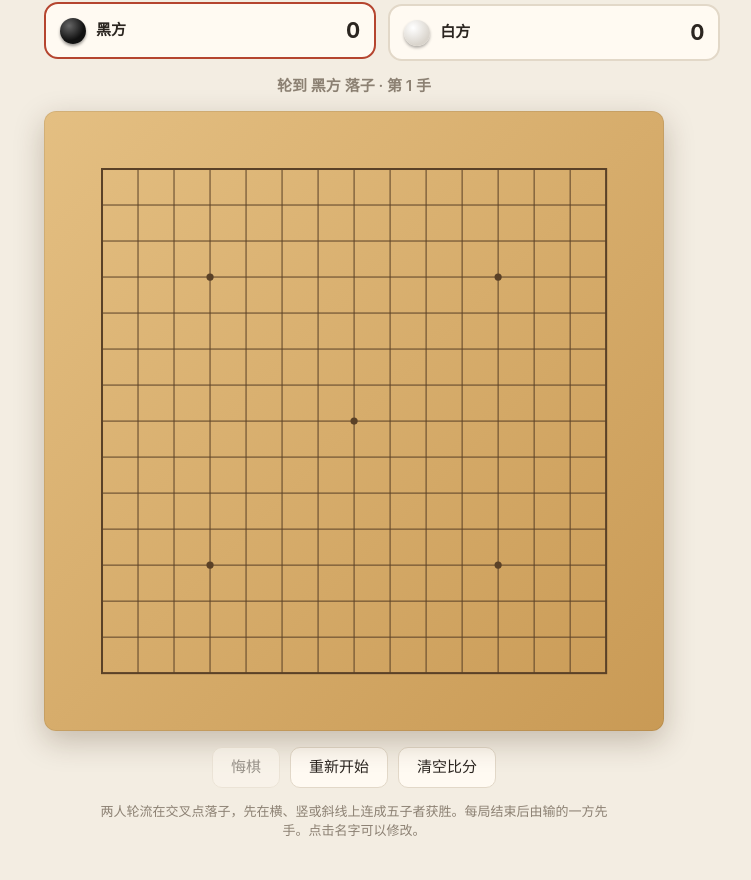
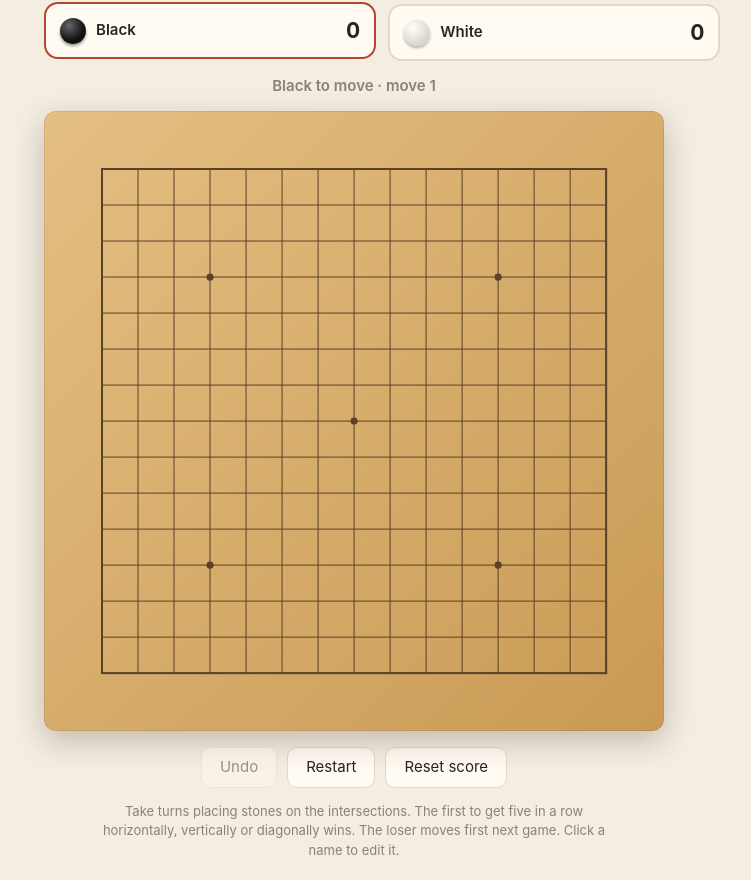
Before and after one commit to eloisehe8-debug/gomoku, a plain HTML site: page index.html in a window 1280 px wide. Shown: the part 63-943 px from the top of the page, without its empty margins (286-1037 px from the left). Drawn offline with Linux system fonts and the light colour scheme.

Commit message:
Add English/Chinese language toggle, default to English

```diff
--- a/index.html
+++ b/index.html
@@ -1,9 +1,9 @@
 <!doctype html>
-<html lang="zh">
+<html lang="en">
 <head>
 <meta charset="utf-8">
 <meta name="viewport" content="width=device-width, initial-scale=1, viewport-fit=cover">
-<title>五子棋 · Gomoku</title>
+<title>Gomoku · 五子棋</title>
 <style>
   :root {
     --bg: #f3ede2; --panel: #fffaf2; --text: #2b2520; --muted: #8c8173; --line: #e2d8c8;
@@ -20,7 +20,9 @@
     display: flex; flex-direction: column; align-items: center;
     padding: max(16px, env(safe-area-inset-top)) 16px max(20px, env(safe-area-inset-bottom));
   }
-  h1 { font-size: 22px; margin: 4px 0 14px; letter-spacing: 2px; }
+  header { width: min(100%, 620px); display: flex; align-items: center; justify-content: space-between; gap: 12px; margin: 4px 0 14px; }
+  h1 { font-size: 22px; margin: 0; letter-spacing: 2px; }
+  .lang { padding: 4px 12px; font-size: 13px; border-radius: 999px; }
   h1 small { font-weight: 400; color: var(--muted); font-size: 14px; letter-spacing: 0; margin-left: 6px; }
 
   .players { display: flex; gap: 12px; width: min(100%, 620px); margin-bottom: 14px; }
@@ -76,17 +78,20 @@
 </style>
 </head>
 <body>
-  <h1>五子棋<small>Gomoku · 双人对战</small></h1>
+  <header>
+    <h1><span data-i18n="title"></span><small data-i18n="subtitle"></small></h1>
+    <button class="lang" id="lang" aria-label="Switch language / 切换语言"></button>
+  </header>
 
   <div class="players">
     <div class="player" id="p1">
       <div class="stone black"></div>
-      <input id="name1" value="黑方" maxlength="10" aria-label="黑方名字">
+      <input id="name1" maxlength="10">
       <div class="score" id="score1">0</div>
     </div>
     <div class="player" id="p2">
       <div class="stone white"></div>
-      <input id="name2" value="白方" maxlength="10" aria-label="白方名字">
+      <input id="name2" maxlength="10">
       <div class="score" id="score2">0</div>
     </div>
   </div>
@@ -100,17 +105,17 @@
         <div class="stone" id="winStone"></div>
         <div class="big" id="winText"></div>
         <p id="winSub"></p>
-        <button class="primary" id="again">再来一局</button>
+        <button class="primary" id="again" data-i18n="again"></button>
       </div>
     </div>
   </div>
 
   <div class="controls">
-    <button id="undo">悔棋</button>
-    <button id="restart">重新开始</button>
-    <button id="resetScore">清空比分</button>
+    <button id="undo" data-i18n="undo"></button>
+    <button id="restart" data-i18n="restart"></button>
+    <button id="resetScore" data-i18n="resetScore"></button>
   </div>
-  <div class="info">两人轮流在交叉点落子，先在横、竖或斜线上连成五子者获胜。每局结束后由输的一方先手。点击名字可以修改。</div>
+  <div class="info" data-i18n="info"></div>
 
 <script>
 const N = 15;                       // 15 × 15 路棋盘
@@ -118,10 +123,51 @@ const canvas = document.getElementById("board");
 const ctx = canvas.getContext("2d");
 const $ = (id) => document.getElementById(id);
 
+const I18N = {
+  en: {
+    title: "Gomoku", subtitle: "Five in a Row · 2 players", black: "Black", white: "White",
+    undo: "Undo", restart: "Restart", resetScore: "Reset score", again: "Play again", toggle: "中文",
+    info: "Take turns placing stones on the intersections. The first to get five in a row horizontally, vertically or diagonally wins. The loser moves first next game. Click a name to edit it.",
+    nameLabel: (n) => `${n} player name`,
+    turn: (n, k) => `${n} to move · move ${k}`,
+    wins: (n) => `${n} wins!`,
+    winSub: (k, a, b, f) => `${k} moves · score ${a} : ${b} · ${f} moves first next game`,
+    draw: "Draw", drawSub: "The board is full. Nobody wins.",
+  },
+  zh: {
+    title: "五子棋", subtitle: "Gomoku · 双人对战", black: "黑方", white: "白方",
+    undo: "悔棋", restart: "重新开始", resetScore: "清空比分", again: "再来一局", toggle: "EN",
+    info: "两人轮流在交叉点落子，先在横、竖或斜线上连成五子者获胜。每局结束后由输的一方先手。点击名字可以修改。",
+    nameLabel: (n) => `${n}名字`,
+    turn: (n, k) => `轮到 ${n} 落子 · 第 ${k} 手`,
+    wins: (n) => `${n} 获胜！`,
+    winSub: (k, a, b, f) => `共 ${k} 手 · 比分 ${a} : ${b} · 下局 ${f} 先手`,
+    draw: "平局", drawSub: "棋盘下满了，不分胜负",
+  },
+};
+let lang = load("gomoku-lang", "en");
+if (!I18N[lang]) lang = "en";
+let t = I18N[lang];
+const isDefaultName = (v, who) => !v.trim() || Object.values(I18N).some((d) => d[who === 1 ? "black" : "white"] === v.trim());
+
 let board, moves, current, winner, winLine, hover, first = 1;
 let scores = load("gomoku-scores", { 1: 0, 2: 0 });
-const names = load("gomoku-names", { 1: "黑方", 2: "白方" });
+const names = load("gomoku-names", { 1: "", 2: "" });
 $("name1").value = names[1]; $("name2").value = names[2];
+
+function applyLang() {
+  t = I18N[lang];
+  document.documentElement.lang = lang === "zh" ? "zh-CN" : "en";
+  document.querySelectorAll("[data-i18n]").forEach((el) => { el.textContent = t[el.dataset.i18n]; });
+  $("lang").textContent = t.toggle;
+  for (const i of [1, 2]) {
+    const def = i === 1 ? t.black : t.white;
+    if (isDefaultName($("name" + i).value, i)) $("name" + i).value = def;
+    $("name" + i).setAttribute("aria-label", t.nameLabel(def));
+  }
+  update();
+  if ($("overlay").classList.contains("show")) showWin();
+}
 
 function load(key, fallback) {
   try { return JSON.parse(localStorage.getItem(key)) || fallback; } catch { return fallback; }
@@ -241,7 +287,7 @@ function undo() {
 }
 
 // ---------- 界面 ----------
-function name(who) { return $("name" + who).value.trim() || (who === 1 ? "黑方" : "白方"); }
+function name(who) { return $("name" + who).value.trim() || (who === 1 ? t.black : t.white); }
 
 function update() {
   $("score1").textContent = scores[1]; $("score2").textContent = scores[2];
@@ -249,8 +295,8 @@ function update() {
   $("p2").classList.toggle("active", !winner && current === 2);
   const st = $("status");
   st.classList.toggle("win", winner > 0);
-  st.textContent = winner > 0 ? `${name(winner)} 获胜！`
-    : winner === -1 ? "平局" : `轮到 ${name(current)} 落子 · 第 ${moves.length + 1} 手`;
+  st.textContent = winner > 0 ? t.wins(name(winner))
+    : winner === -1 ? t.draw : t.turn(name(current), moves.length + 1);
   $("undo").disabled = !moves.length || !!winner;
 }
 
@@ -258,12 +304,12 @@ function showWin() {
   if (winner > 0) {
     $("winStone").className = "stone " + (winner === 1 ? "black" : "white");
     $("winStone").hidden = false;
-    $("winText").textContent = `${name(winner)} 获胜！`;
-    $("winSub").textContent = `共 ${moves.length} 手 · 比分 ${scores[1]} : ${scores[2]} · 下局 ${name(first)} 先手`;
+    $("winText").textContent = t.wins(name(winner));
+    $("winSub").textContent = t.winSub(moves.length, scores[1], scores[2], name(first));
   } else {
     $("winStone").hidden = true;
-    $("winText").textContent = "平局";
-    $("winSub").textContent = "棋盘下满了，不分胜负";
+    $("winText").textContent = t.draw;
+    $("winSub").textContent = t.drawSub;
   }
   $("overlay").classList.add("show");
 }
@@ -283,13 +329,15 @@ canvas.addEventListener("pointermove", (e) => {
 canvas.addEventListener("pointerleave", () => { hover = null; draw(); });
 canvas.addEventListener("click", (e) => { const c = cellAt(e); if (c) play(c.x, c.y); });
 
+$("lang").onclick = () => { lang = lang === "en" ? "zh" : "en"; save("gomoku-lang", lang); applyLang(); };
 $("undo").onclick = undo;
 $("restart").onclick = newGame;
 $("again").onclick = newGame;
 $("resetScore").onclick = () => { scores = { 1: 0, 2: 0 }; save("gomoku-scores", scores); first = 1; newGame(); };
 for (const i of [1, 2]) {
   $("name" + i).addEventListener("input", () => {
-    names[i] = $("name" + i).value; save("gomoku-names", names); update();
+    const v = $("name" + i).value;
+    names[i] = isDefaultName(v, i) ? "" : v; save("gomoku-names", names); update();
   });
 }
 document.addEventListener("keydown", (e) => {
@@ -298,6 +346,7 @@ document.addEventListener("keydown", (e) => {
 window.addEventListener("resize", resize);
 
 newGame();
+applyLang();
 resize();
 </script>
 </body>
```
Also changed, not shown: 1 other file.
